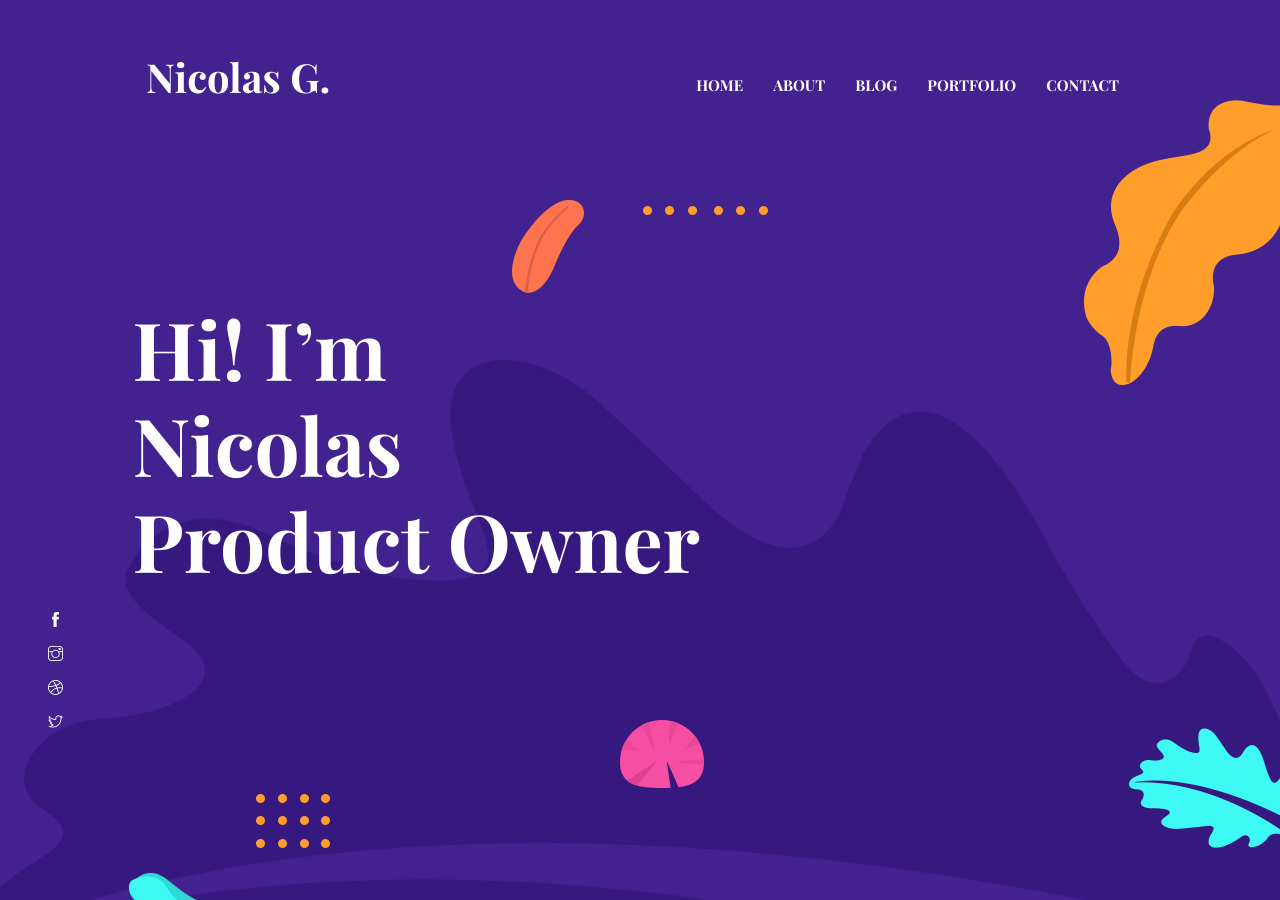
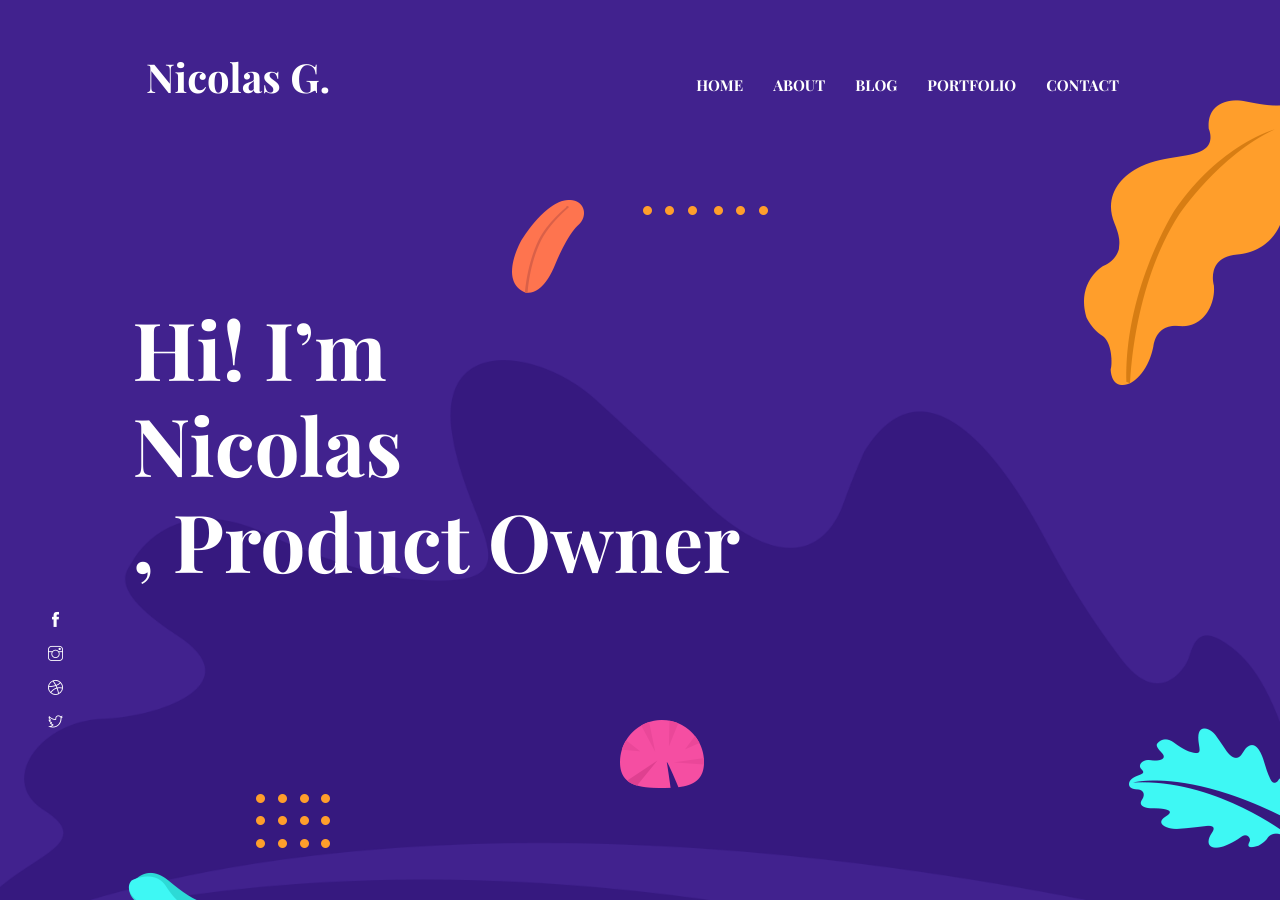
Before and after one commit to ngondard/ngondard.github.io, a Jekyll site: the page built from index.html, in a window 1280 px wide and 900 px high. Built offline with Jekyll 4.4.1, drawn with Linux system fonts in a browser that asks for light colours.

```diff
--- a/_data/settings.yml
+++ b/_data/settings.yml
@@ -37,7 +37,7 @@ disqus-identifier: # Add your shortname for Disqus Comment. For example mr-brown
 # Hero Section
 
 hero:
-  hero-title: Hi! I’m <br> Nicolas <br> Product Owner
+  hero-title: Hi! I’m <br> Nicolas <br>, Product Owner
 
 social:
 - {icon: "ti-facebook", link: "#"}
```
